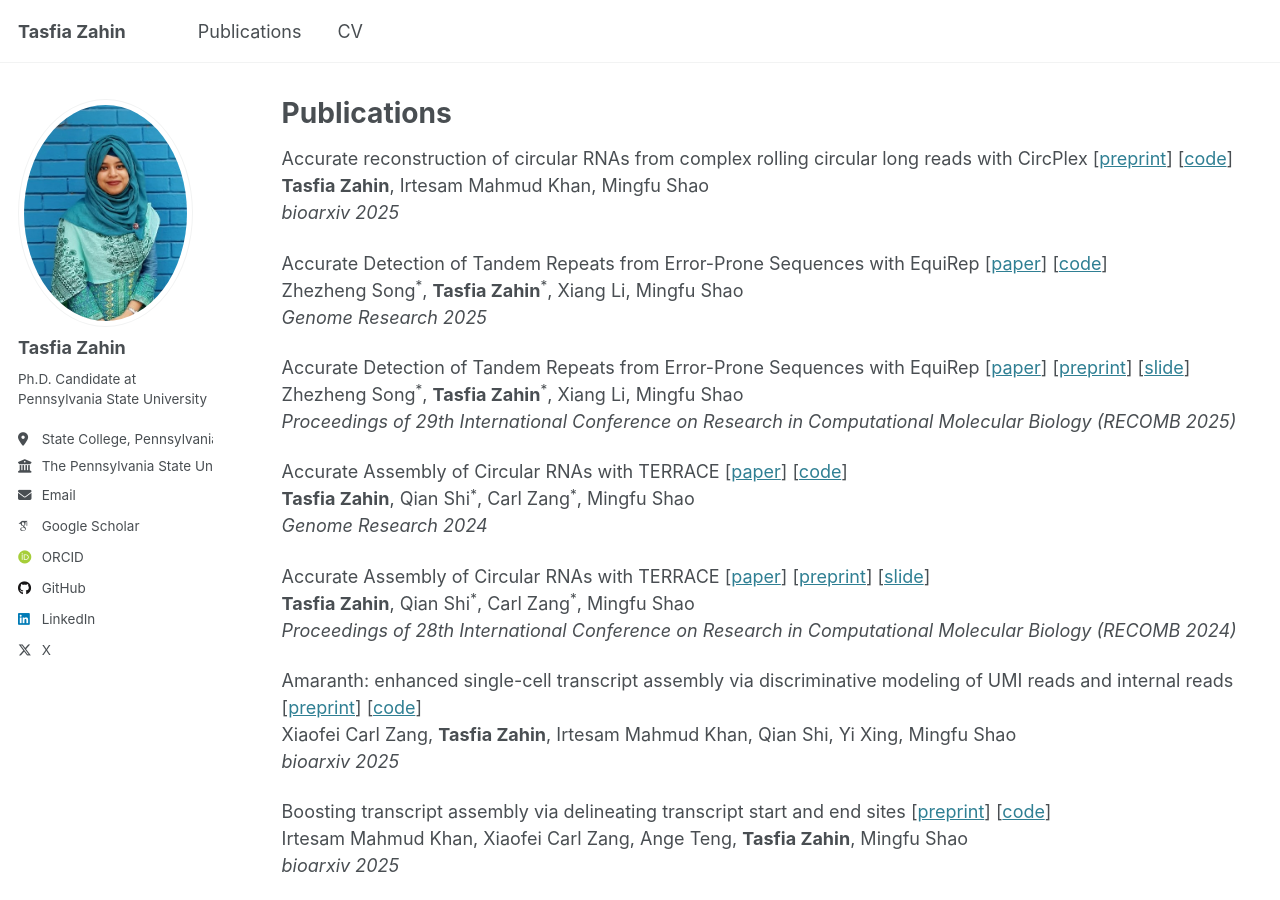
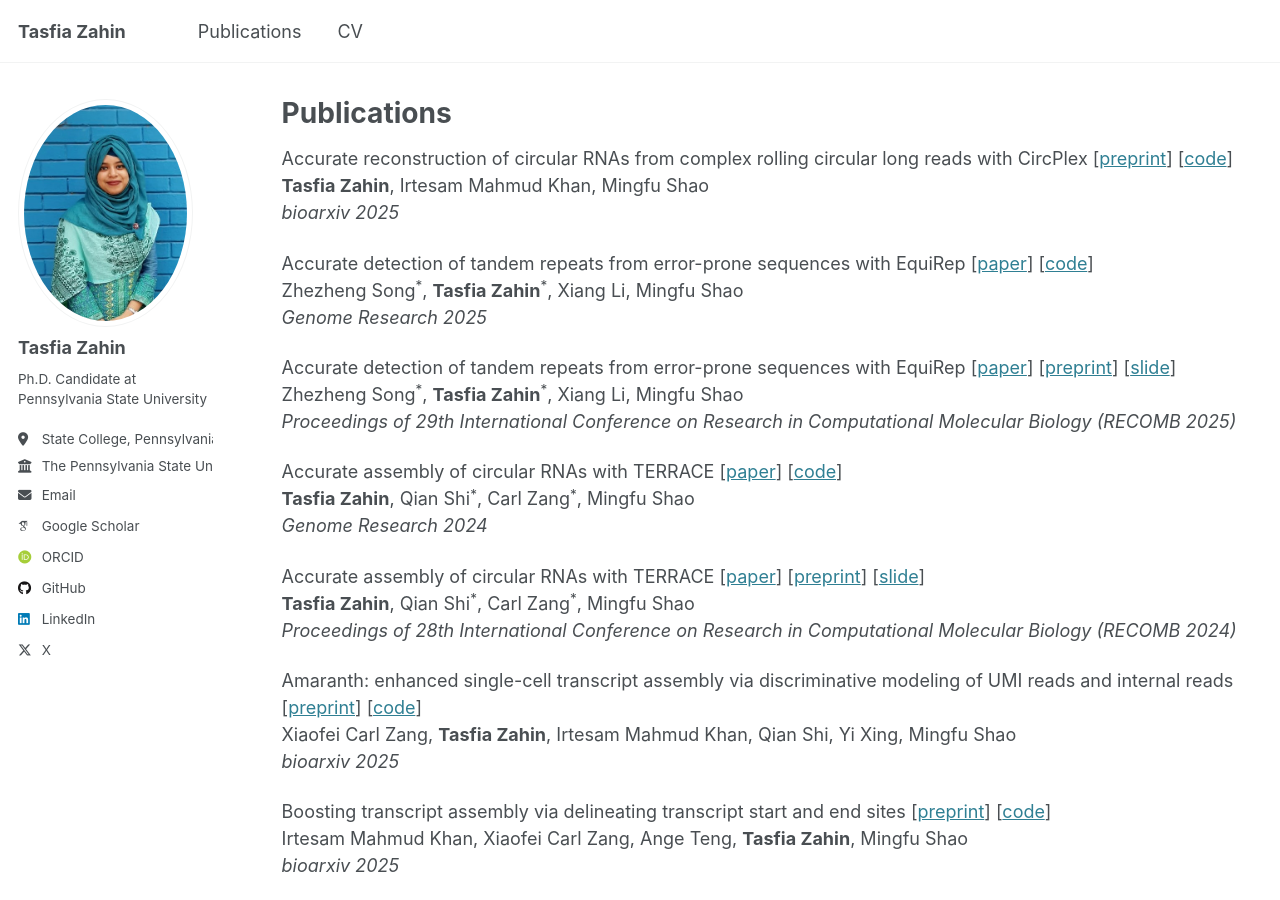
Before and after one commit to TasfiaZahin/TasfiaZahin.github.io, a Jekyll site: the page built from _pages/publications.html, in a window 1280 px wide and 900 px high. Built offline with Jekyll 4.4.1, drawn with Linux system fonts in a browser that asks for light colours; some web fonts are replaced; part of the change alters nothing that is shown.

```diff
--- a/_pages/publications.html
+++ b/_pages/publications.html
@@ -15,7 +15,6 @@ author_profile: true
 
     <div class="publication-item">
     <p>
-      <!-- <strong>Accurate reconstruction of circular RNAs from complex rolling circular long reads with CircPlex</strong> -->
       Accurate reconstruction of circular RNAs from complex rolling circular long reads with CircPlex
       [<a href="https://doi.org/10.1101/2025.11.21.689841" target="_blank">preprint</a>]
       [<a href="https://github.com/Shao-Group/CircPlex" target="_blank">code</a>]<br>
@@ -26,8 +25,7 @@ author_profile: true
 
   <div class="publication-item">
     <p>
-      <!-- <strong>Accurate Detection of Tandem Repeats from Error-Prone Sequences with EquiRep</strong> -->
-      Accurate Detection of Tandem Repeats from Error-Prone Sequences with EquiRep
+      Accurate detection of tandem repeats from error-prone sequences with EquiRep
       [<a href="https://doi.org/10.1101/gr.280750.125" target="_blank">paper</a>]
       [<a href="https://github.com/Shao-Group/EquiRep" target="_blank">code</a>]<br>
       Zhezheng Song<sup>*</sup>, <strong>Tasfia Zahin</strong><sup>*</sup>, Xiang Li, Mingfu Shao<br>
@@ -37,8 +35,7 @@ author_profile: true
 
   <div class="publication-item">
     <p>
-      <!-- <strong>Accurate Detection of Tandem Repeats from Error-Prone Sequences with EquiRep</strong> -->
-      Accurate Detection of Tandem Repeats from Error-Prone Sequences with EquiRep
+      Accurate detection of tandem repeats from error-prone sequences with EquiRep
       [<a href="https://link.springer.com/chapter/10.1007/978-3-031-90252-9_46" target="_blank">paper</a>]
       [<a href="https://doi.org/10.1101/2024.11.05.621953" target="_blank">preprint</a>]
       [<a href="/files/RECOMB25_EquiRep.pdf" target="_blank">slide</a>]<br>
@@ -49,8 +46,7 @@ author_profile: true
 
   <div class="publication-item">
     <p>
-      <!-- <strong>Accurate Assembly of Circular RNAs with TERRACE</strong> -->
-      Accurate Assembly of Circular RNAs with TERRACE
+      Accurate assembly of circular RNAs with TERRACE
       [<a href="https://genome.cshlp.org/content/34/9/1365" target="_blank">paper</a>]
       [<a href="https://github.com/Shao-Group/TERRACE" target="_blank">code</a>]<br>
       <strong>Tasfia Zahin</strong>, Qian Shi<sup>*</sup>, Carl Zang<sup>*</sup>, Mingfu Shao<br>
@@ -60,8 +56,7 @@ author_profile: true
 
   <div class="publication-item">
     <p>
-      <!-- <strong>Accurate Assembly of Circular RNAs with TERRACE</strong> -->
-      Accurate Assembly of Circular RNAs with TERRACE
+      Accurate assembly of circular RNAs with TERRACE
       [<a href="https://link.springer.com/chapter/10.1007/978-1-0716-3989-4_49" target="_blank">paper</a>]
       [<a href="https://doi.org/10.1101/2024.02.09.579380" target="_blank">preprint</a>]
       [<a href="/files/RECOMB24-TERRACE.pdf" target="_blank">slide</a>]<br>
@@ -72,7 +67,6 @@ author_profile: true
 
   <div class="publication-item">
     <p>
-      <!-- <strong>Amaranth: enhanced single-cell transcript assembly via discriminative modeling of UMI reads and internal reads</strong> -->
       Amaranth: enhanced single-cell transcript assembly via discriminative modeling of UMI reads and internal reads
       [<a href="https://doi.org/10.1101/2025.11.24.690228" target="_blank">preprint</a>]
       [<a href="https://github.com/Shao-Group/amaranth" target="_blank">code</a>]<br>
@@ -83,7 +77,6 @@ author_profile: true
 
   <div class="publication-item">
     <p>
-      <!-- <strong>Boosting transcript assembly via delineating transcript start and end sites</strong> -->
       Boosting transcript assembly via delineating transcript start and end sites
       [<a href="https://doi.org/10.1101/2025.10.13.682211" target="_blank">preprint</a>]
       [<a href="https://github.com/Shao-Group/Telos" target="_blank">code</a>]<br>
@@ -94,7 +87,6 @@ author_profile: true
 
   <div class="publication-item">
     <p>
-      <!-- <strong>An alignment-free method for phylogeny estimation using maximum likelihood</strong> -->
       An alignment-free method for phylogeny estimation using maximum likelihood
       [<a href="https://doi.org/10.1186/s12859-025-06080-w" target="_blank">paper</a>]
       [<a href="https://github.com/hasin-abrar/Peafowl-repo" target="_blank">code</a>]<br>
```
